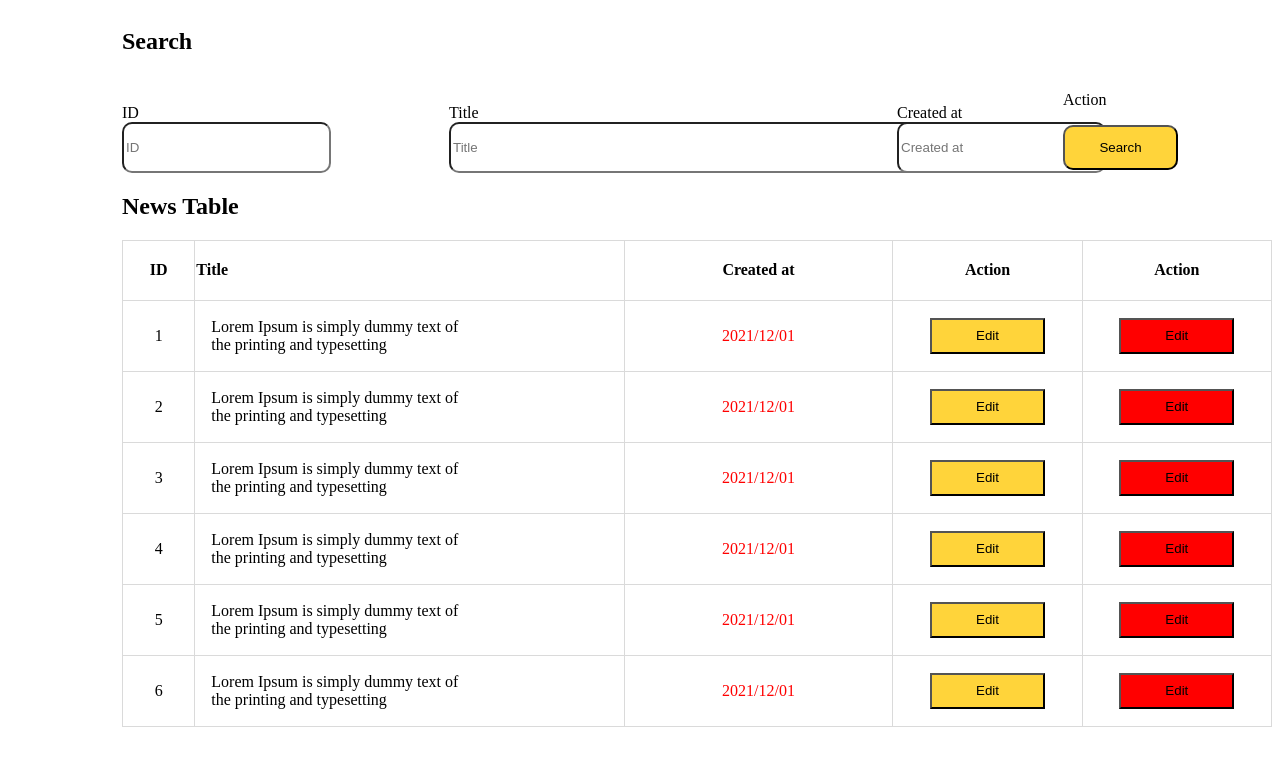
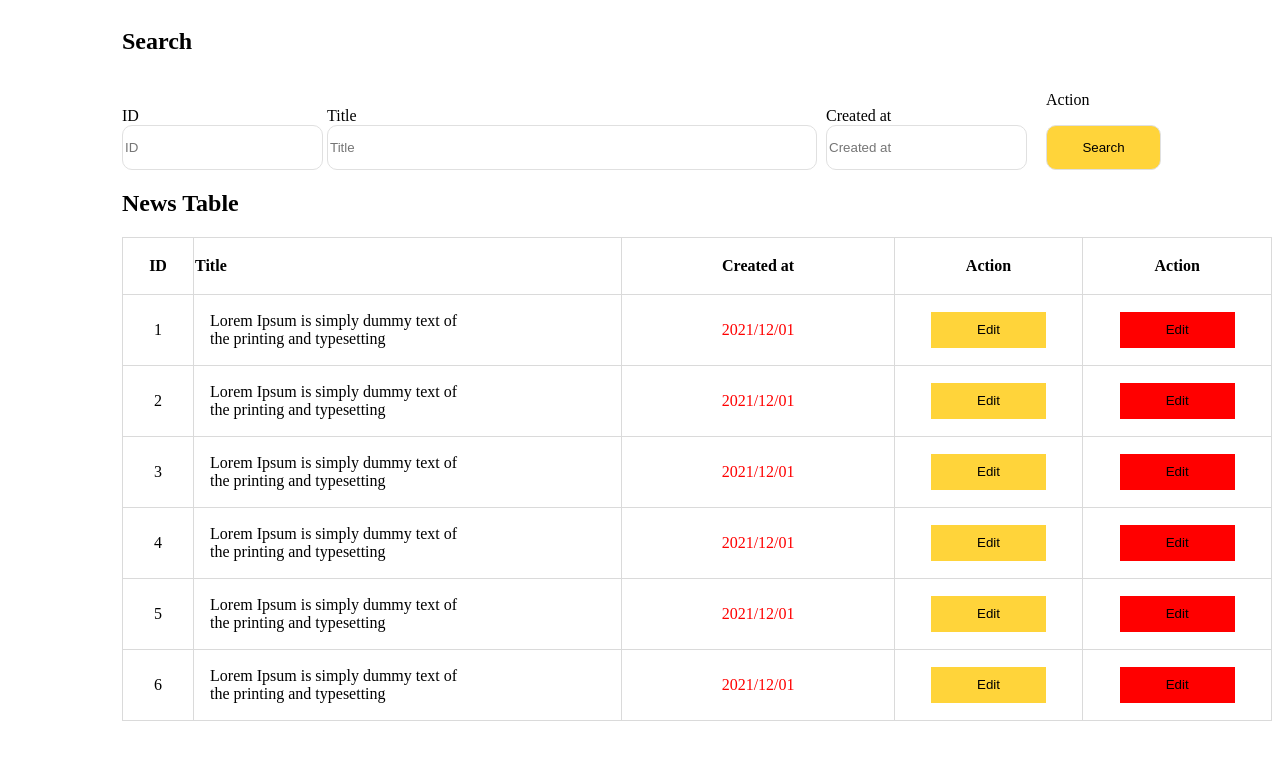
Before and after one commit to tatugrigalashvili/css-cxrilebi-davaleba-2, a plain HTML site: page index.html in a window 1280 px wide. Drawn offline with Linux system fonts and the light colour scheme.

Commit message:
Add files via upload

```diff
--- a/index.html
+++ b/index.html
@@ -11,15 +11,15 @@
     <div>
         <h2>Search</h2>
         <div class="ID">
-        <Label for="ID">ID</Label> <br>
+            <Label for="ID" class="IDlabel">ID</Label> <br>
             <input class="box1" type="number" name="ID" placeholder="ID">
         </div>
         <div class="title">
-        <label for="Title">Title</label> <br>
+            <label for="Title" class="Title">Title</label> <br>
             <input class="box2" type="text" name="Title" placeholder="Title">
         </div>
         <div class="created">
-        <label for="created at">Created at</label> <br>
+            <label for="created at" class="Created">Created at</label> <br>
             <input class="box3" type="text" name="Created at" placeholder="Created at">
         </div>
         <div class="Search">
--- a/style.css
+++ b/style.css
@@ -1,33 +1,46 @@
+* {
+    box-sizing: border-box;
+}
+/*ძიების ველის დასაწყისი*/
 div{
     display: inline-block;
 }
-input{
+.box1{
+    margin-left: 114px;
+    width: 201px;
+    height: 45px;
     border-radius: 10px;
+    border: 1px solid #E0E0E0;
+}
+.IDlabel{
     margin-left: 114px;
 }
-label{
-    margin-left: 114px;
-}
-.box1{
-    width: 201px;
+.box2{
+    width: 490px;
     height: 45px;
-}
-.box2{
-    width: 593px;
-    height:45px ;
-    margin-right: 15px;
+    border-radius: 10px;
+    border: 1px solid #E0E0E0;
 }
 .box3{
-   width: 201px;
-   height: 45px;
+    width:201px ;
+    height: 45px;
+    border-radius: 10px;
+    border: 1px solid #E0E0E0;
+    margin-left: 60px;
+}
+.Created{
+    margin-left: 60px;
 }
 .search{
     width: 115px;
     height: 45px;
+    border-radius: 10px;
+    border: 1px solid #E0E0E0;
     background-color: #FFD43A;
-    border-radius: 10px;
 }
+/*ძიების ველის დასასრული*/
 
+/*ცხრილის დასაწყისი*/
 table{
     border: 1px solid #DADADA;
     border-collapse: collapse;
@@ -45,10 +58,11 @@ td, th{
     height: 57px;
 }
 .title{
-    width: 444px;
+    width: 435px;
     height: 57px;
     text-align: start;
 }
+
 .created{
     width: 276px;
     height: 57px;
@@ -77,7 +91,12 @@ td, th{
 }
 .button1, .button2{
     text-align: center;
+
 }
 .date{
     color: #FF0000;
 }
+.edit,.edit2{
+    border: none;
+}
+/*ცხრილის დასასრული*/
```
Lines whose indentation alone changed are shown as unchanged.
